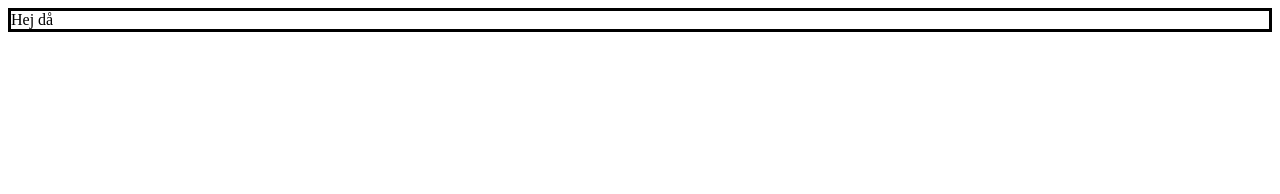
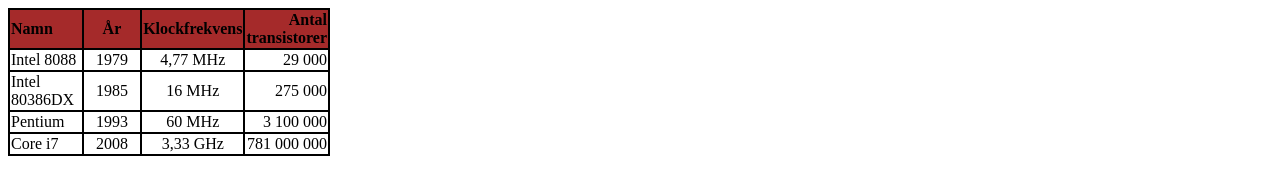
Before and after one commit to Wintberg/WebbutvecklingTe21, a plain HTML site: page Uppgift 3(tabell).html in a window 1280 px wide. Drawn offline with Linux system fonts and the light colour scheme.

Commit message:
Uppgift 3 nästan klart

```diff
--- a/Uppgift 3(tabell).html
+++ b/Uppgift 3(tabell).html
@@ -6,9 +6,38 @@
         <link href="style tabell.css" rel="stylesheet">
     </head>
     <body>
-        <tabel>
-            <th>Hej</th>
-            <tr>då</tr>
-        </tabel>
+        <table>
+            <thead>
+            <th>Namn</th>
+            <th>År</th>
+            <th>Klockfrekvens</th>
+            <th>Antal transistorer</th>
+        <tbody>
+        </thead>
+        <td>Intel 8088</td>
+        <td>1979</td>
+        <td>4,77 MHz</td>
+        <td>29 000</td>
+
+        <tr>
+            <td>Intel 80386DX</td>
+            <td>1985</td>
+            <td>16 MHz</td>
+            <td>275 000</td>
+        </tr>
+        <tr>
+            <td>Pentium</td>
+            <td>1993</td>
+            <td>60 MHz</td>
+            <td>3 100 000</td>
+        </tr>
+        <tr>
+            <td>Core i7</td>
+            <td>2008</td>
+            <td>3,33 GHz</td>
+            <td>781 000 000</td>
+        </tr>
+        </table>
+        </tbody>
     </body>
 </html>
--- a/style tabell.css
+++ b/style tabell.css
@@ -1,3 +1,30 @@
-body{
-    border: 3px solid;
+body,th,td{
+    border: 1px solid;
+    width: 25%;
 }
+table {
+    border-spacing: 0px;
+}
+th:nth-child(1){
+    text-align: left;
+    background-color: brown;
+}
+th:nth-child(2){
+    background-color: brown;
+}
+th:nth-child(3){
+    background-color: brown;
+}
+th:nth-child(4){
+    text-align: right;
+    background-color: brown;
+}
+td:nth-child(2){
+    text-align: center;
+}
+td:nth-child(3){
+    text-align: center;
+}
+td:nth-child(4){
+    text-align: right;
+}
```
